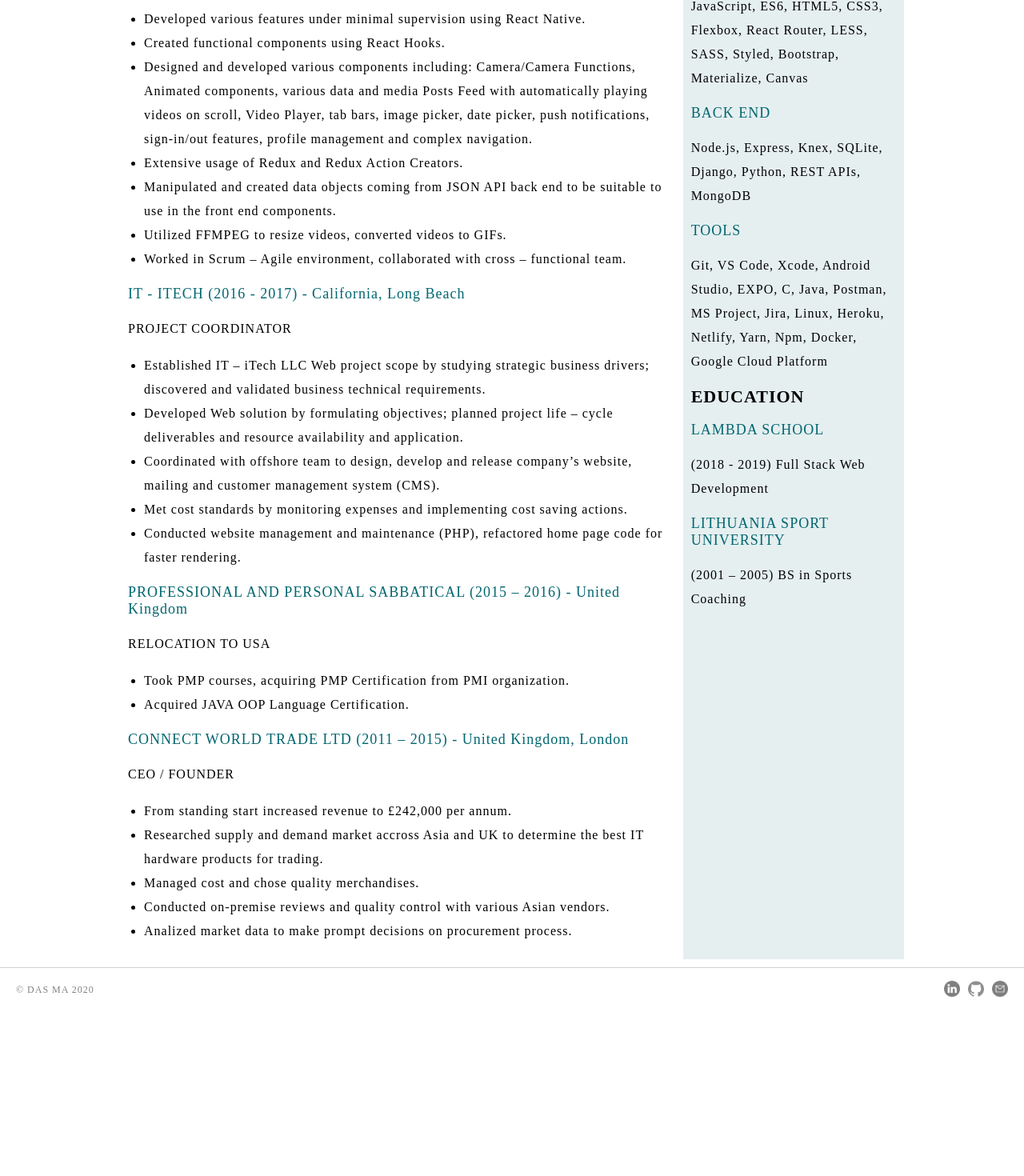
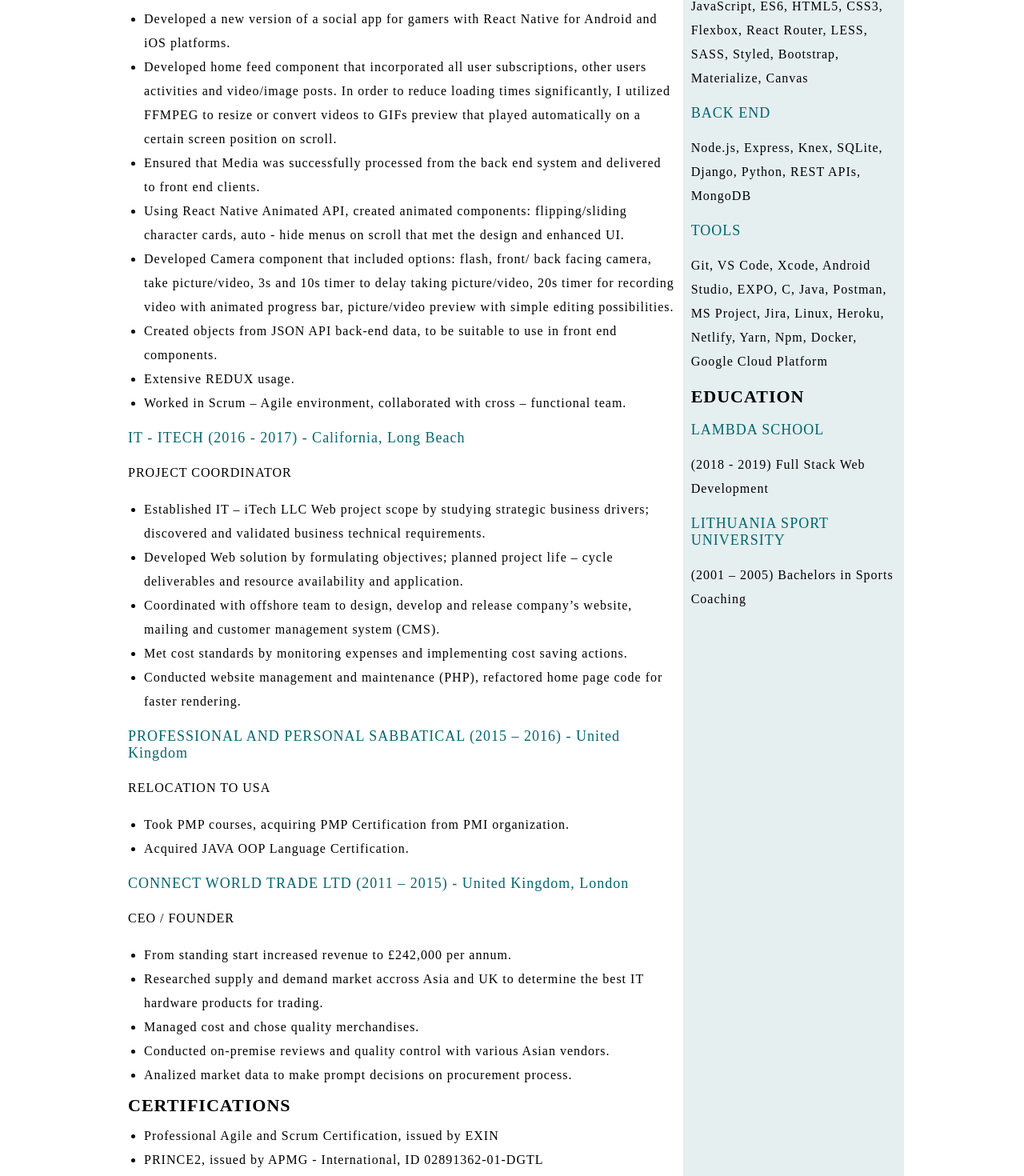
Before and after one commit to DasGMA/dasma, a React (Create React App) app: page /resume in a window 1280 px wide. Shown: the part 357-1827 px from the top of the page at 80% size. Before the commit the page ends 1621 px from the top, so only its background shows below. Built offline with nearby package versions, Linux system fonts and the light colour scheme.

Commit message:
Few changes

```diff
--- a/package.json
+++ b/package.json
@@ -32,5 +32,6 @@
       "last 1 firefox version",
       "last 1 safari version"
     ]
-  }
+  },
+  "devDependencies": {}
 }
--- a/src/Components/HomePage.js
+++ b/src/Components/HomePage.js
@@ -25,12 +25,13 @@
                 <div className='info'>
                     <div className='about-me'>
                         <h2>About me</h2>
-                        <p>Recent graduate from <a href='https://lambdaschool.com/about' target = '_blank' rel = 'noopener noreferrer'>Lambda School</a> – awesome Software Engineering Academy with world class Instructors!
-                        I have over 2 years of experience as a <span>Software Developer</span> with prior experience in <span>Project Management</span>. While I am proficient <span>Full – Stack Engineer</span>, my emphasis is in building <span>Front End Services</span>.
-                        While hard engineering problems are often fun to tackle, I am most attracted to solving real customer problems with a business justification. I am looking for a <span>Software Developer</span> role where I can collaborate with a team, gain experience with architecture, apply my knowledge, and grow with the company.
-                        In my free time, I love to get outside for mountain-biking, a good session at the gym, travel with my wife and keep building my swimming pool.
-                        For more info, check out my <button className='button' onClick={projects}>Projects</button> and <button className='button' onClick={resume}>Resume</button>.
-                        </p>
+                        <p>Recent graduate from <a href='https://lambdaschool.com/about' target = '_blank' rel = 'noopener noreferrer'>Lambda School</a> – awesome Software Engineering Academy with world class Instructors!</p>
+                        <p>I have over 2 years of experience as a <span>Software Developer</span> with prior experience in <span>Project Management</span>.
+                        I am proficient <span>Full–Stack Engineer</span> with emphasis in utilizing <span>MERN Stack</span>.</p>
+                        <p>While hard engineering problems are often fun to tackle, I am most attracted to solving real customer problems with a business justification.
+                            I am looking for a <span>Software Developer</span> role where I can collaborate with a team, gain experience with architecture, apply my knowledge, and grow with the company.</p>
+                        <p>In my free time, I love to get outside for mountain-biking, a good session at the gym, travel with my wife and tackling DIY Projects around the house.
+                        For more info, check out my <button className='button' onClick={projects}>Projects</button> and <button className='button' onClick={resume}>Resume</button>.</p>
                     </div>
                     <div className='contact-me'>
                         <h2>Contact</h2>
--- a/src/Components/Resume.js
+++ b/src/Components/Resume.js
@@ -13,12 +13,13 @@
                         <h3>REALM (2019 - 2020) - California, Long Beach / Canada, Victoria</h3>
                         <p>REACT NATIVE DEVELOPER</p>
                         <ul>
-                            <li>Developed various features under minimal supervision using React Native.</li>
-                            <li>Created functional components using React Hooks.</li>
-                            <li>Designed and developed various components including: Camera/Camera Functions, Animated components, various data and media Posts Feed with automatically playing videos on scroll, Video Player, tab bars, image picker, date picker, push notifications, sign-in/out features, profile management and complex navigation.</li>
-                            <li>Extensive usage of Redux and Redux Action Creators.</li>
-                            <li>Manipulated and created data objects coming from JSON API back end to be suitable to use in the front end components.</li>
-                            <li>Utilized FFMPEG to resize videos, converted videos to GIFs.</li>
+                            <li>Developed a new version of a social app for gamers with React Native for Android and iOS platforms.</li>
+                            <li>Developed home feed component that incorporated all user subscriptions, other users activities and video/image posts. In order to reduce loading times significantly, I utilized FFMPEG to resize or convert videos to GIFs preview that played automatically on a certain screen position on scroll.</li>
+                            <li>Ensured that Media was successfully processed from the back end system and delivered to front end clients.</li>
+                            <li>Using React Native Animated API, created animated components: flipping/sliding character cards, auto - hide menus on scroll that met the design and enhanced UI.</li>
+                            <li>Developed Camera component that included options: flash, front/ back facing camera, take picture/video, 3s and 10s timer to delay taking picture/video, 20s timer for recording video with animated progress bar, picture/video preview with simple editing possibilities.</li>
+                            <li>Created objects from JSON API back-end data, to be suitable to use in front end components.</li>
+                            <li>Extensive REDUX usage.</li>
                             <li>Worked in Scrum – Agile environment, collaborated with cross – functional team.</li>
                         </ul>
                         <h3>IT - ITECH (2016 - 2017) - California, Long Beach</h3>
@@ -45,6 +46,11 @@
                             <li>Conducted on-premise reviews and quality control with various Asian vendors.</li>
                             <li>Analized market data to make prompt decisions on procurement process.</li>
                         </ul>
+                        <h2>CERTIFICATIONS</h2>
+                        <ul>
+                            <li>Professional Agile and Scrum Certification, issued by EXIN</li>
+                            <li>PRINCE2, issued by APMG - International, ID 02891362-01-DGTL</li>
+                        </ul>
                     </div>
                     <div className='resume-right'>
                         <h2>SKILLS</h2>
@@ -60,7 +66,7 @@
                         Full Stack Web Development</p>
                         <h3>LITHUANIA SPORT UNIVERSITY</h3>
                         <p>(2001 – 2005)
-                        BS in Sports Coaching</p>
+                        Bachelors in Sports Coaching</p>
                     </div>
                 </div>
             </div>
```
Also changed, not shown: 2 other files (tests, documents, lock files or other folders).
